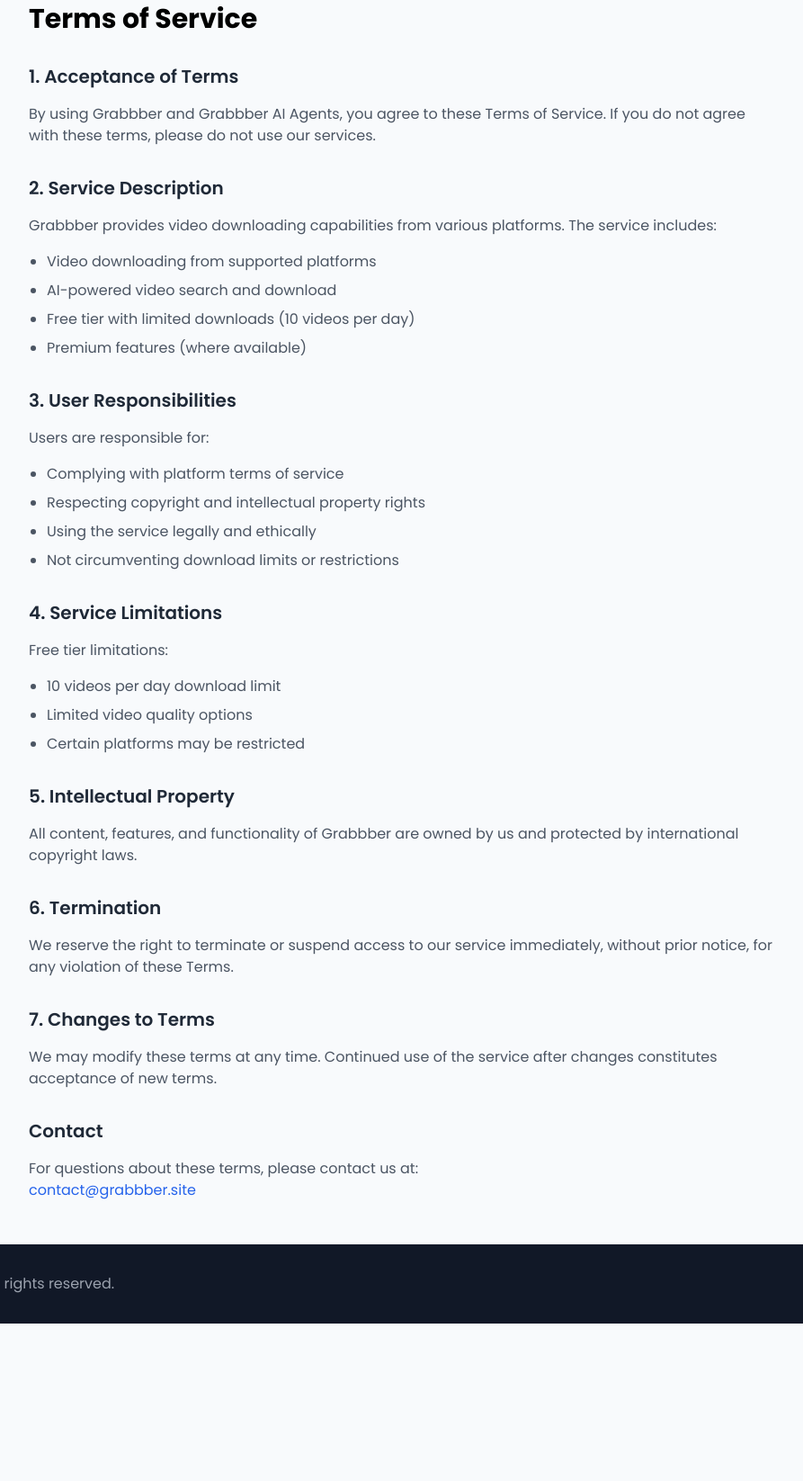
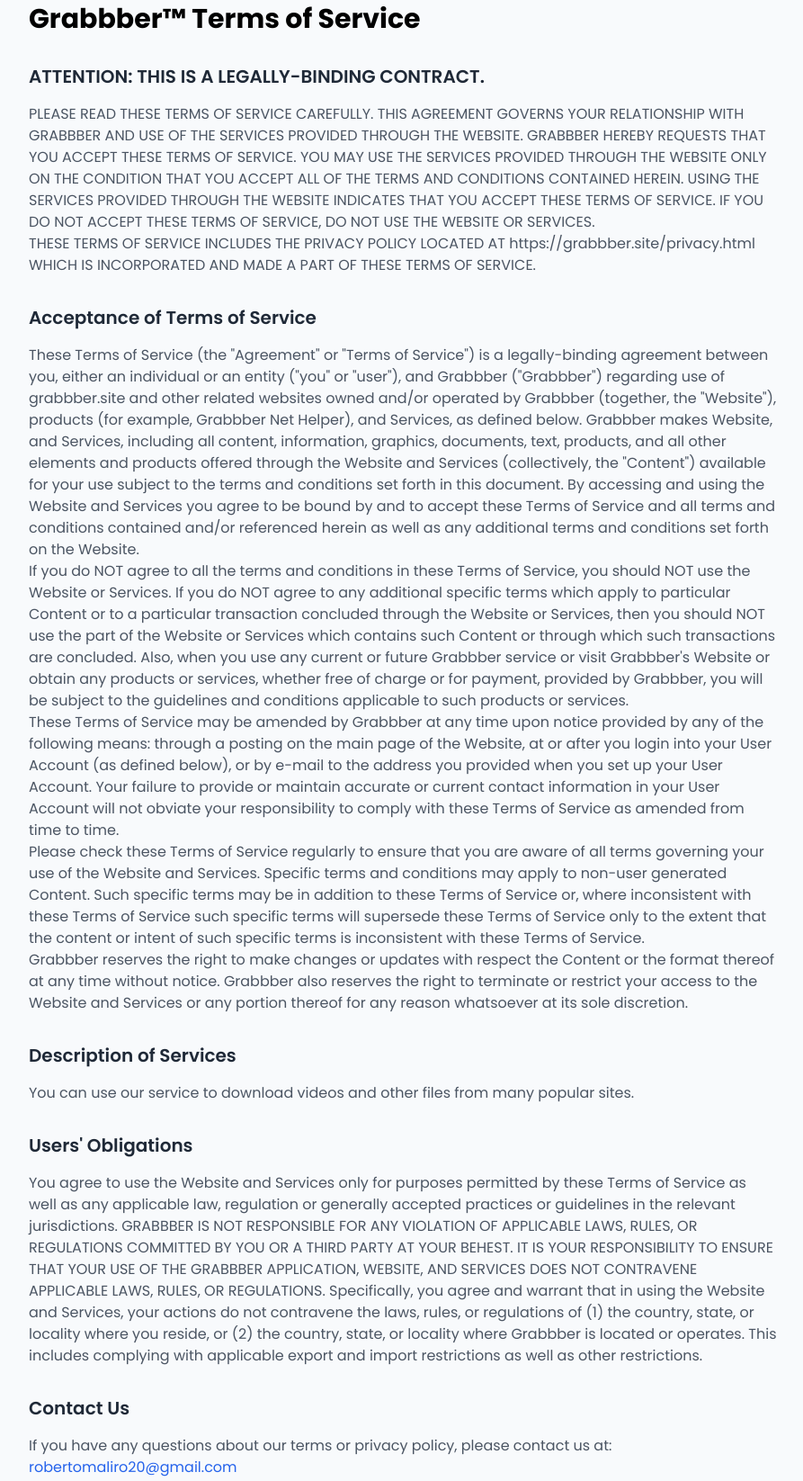
Before and after one commit to Malirobert/Gabber, a plain HTML site: page terms.html in a window 1280 px wide. Shown: the part 133-1779 px from the top of the page at 90% size, without its empty margins (192-1085 px from the left). Before the commit the page ends 1604 px from the top, so only its background shows below. Drawn offline with nearby package versions, Linux system fonts and the light colour scheme.

Commit message:
Update terms.html

```diff
--- a/terms.html
+++ b/terms.html
@@ -3,6 +3,7 @@
 <head>
     <meta charset="UTF-8">
     <meta name="viewport" content="width=device-width, initial-scale=1.0">
+    <meta name="robots" content="noindex, nofollow">
     <title>Terms of Service - Grabbber</title>
     <link rel="icon" type="image/png" href="images/grabbber.png">
     <script src="https://cdn.tailwindcss.com"></script>
@@ -31,7 +32,7 @@
                     </div>
                     <span class="ml-2 text-2xl font-bold text-blue-600">Grabbber</span>
                 </div>
-                <a href="index.html" class="text-gray-600 hover:text-blue-600 transition">
+                <a href="https://grabbber.site/" class="text-gray-600 hover:text-blue-600 transition">
                     <i class="fas fa-home mr-2"></i>Home
                 </a>
             </div>
@@ -40,65 +41,33 @@
 
     <!-- Main Content -->
     <main class="max-w-4xl mx-auto px-4 sm:px-6 lg:px-8 py-12">
-        <h1 class="text-3xl font-bold mb-8">Terms of Service</h1>
-
+        <h1 class="text-3xl font-bold mb-8">Grabbber™ Terms of Service</h1>
         <div class="space-y-8 text-gray-600">
             <section>
-                <h2 class="text-xl font-semibold mb-4 text-gray-800">1. Acceptance of Terms</h2>
-                <p>By using Grabbber and Grabbber AI Agents, you agree to these Terms of Service. If you do not agree with these terms, please do not use our services.</p>
+                <h2 class="text-xl font-semibold mb-4 text-gray-800">ATTENTION: THIS IS A LEGALLY-BINDING CONTRACT.</h2>
+                <p>PLEASE READ THESE TERMS OF SERVICE CAREFULLY. THIS AGREEMENT GOVERNS YOUR RELATIONSHIP WITH GRABBBER AND USE OF THE SERVICES PROVIDED THROUGH THE WEBSITE. GRABBBER HEREBY REQUESTS THAT YOU ACCEPT THESE TERMS OF SERVICE. YOU MAY USE THE SERVICES PROVIDED THROUGH THE WEBSITE ONLY ON THE CONDITION THAT YOU ACCEPT ALL OF THE TERMS AND CONDITIONS CONTAINED HEREIN. USING THE SERVICES PROVIDED THROUGH THE WEBSITE INDICATES THAT YOU ACCEPT THESE TERMS OF SERVICE. IF YOU DO NOT ACCEPT THESE TERMS OF SERVICE, DO NOT USE THE WEBSITE OR SERVICES.</p>
+                <p>THESE TERMS OF SERVICE INCLUDES THE PRIVACY POLICY LOCATED AT <a href="privacy.html">https://grabbber.site/privacy.html</a> WHICH IS INCORPORATED AND MADE A PART OF THESE TERMS OF SERVICE.</p>
             </section>
-
             <section>
-                <h2 class="text-xl font-semibold mb-4 text-gray-800">2. Service Description</h2>
-                <p class="mb-4">Grabbber provides video downloading capabilities from various platforms. The service includes:</p>
-                <ul class="list-disc pl-5 space-y-2">
-                    <li>Video downloading from supported platforms</li>
-                    <li>AI-powered video search and download</li>
-                    <li>Free tier with limited downloads (10 videos per day)</li>
-                    <li>Premium features (where available)</li>
-                </ul>
+                <h2 class="text-xl font-semibold mb-4 text-gray-800">Acceptance of Terms of Service</h2>
+                <p>These Terms of Service (the "Agreement" or "Terms of Service") is a legally-binding agreement between you, either an individual or an entity ("you" or "user"), and Grabbber ("Grabbber") regarding use of grabbber.site and other related websites owned and/or operated by Grabbber (together, the "Website"), products (for example, Grabbber Net Helper), and Services, as defined below. Grabbber makes Website, and Services, including all content, information, graphics, documents, text, products, and all other elements and products offered through the Website and Services (collectively, the "Content") available for your use subject to the terms and conditions set forth in this document. By accessing and using the Website and Services you agree to be bound by and to accept these Terms of Service and all terms and conditions contained and/or referenced herein as well as any additional terms and conditions set forth on the Website.</p>
+                <p>If you do NOT agree to all the terms and conditions in these Terms of Service, you should NOT use the Website or Services. If you do NOT agree to any additional specific terms which apply to particular Content or to a particular transaction concluded through the Website or Services, then you should NOT use the part of the Website or Services which contains such Content or through which such transactions are concluded. Also, when you use any current or future Grabbber service or visit Grabbber's Website or obtain any products or services, whether free of charge or for payment, provided by Grabbber, you will be subject to the guidelines and conditions applicable to such products or services.</p>
+                <p>These Terms of Service may be amended by Grabbber at any time upon notice provided by any of the following means: through a posting on the main page of the Website, at or after you login into your User Account (as defined below), or by e-mail to the address you provided when you set up your User Account. Your failure to provide or maintain accurate or current contact information in your User Account will not obviate your responsibility to comply with these Terms of Service as amended from time to time.</p>
+                <p>Please check these Terms of Service regularly to ensure that you are aware of all terms governing your use of the Website and Services. Specific terms and conditions may apply to non-user generated Content. Such specific terms may be in addition to these Terms of Service or, where inconsistent with these Terms of Service such specific terms will supersede these Terms of Service only to the extent that the content or intent of such specific terms is inconsistent with these Terms of Service.</p>
+                <p>Grabbber reserves the right to make changes or updates with respect the Content or the format thereof at any time without notice. Grabbber also reserves the right to terminate or restrict your access to the Website and Services or any portion thereof for any reason whatsoever at its sole discretion.</p>
             </section>
-
             <section>
-                <h2 class="text-xl font-semibold mb-4 text-gray-800">3. User Responsibilities</h2>
-                <p class="mb-4">Users are responsible for:</p>
-                <ul class="list-disc pl-5 space-y-2">
-                    <li>Complying with platform terms of service</li>
-                    <li>Respecting copyright and intellectual property rights</li>
-                    <li>Using the service legally and ethically</li>
-                    <li>Not circumventing download limits or restrictions</li>
-                </ul>
+                <h2 class="text-xl font-semibold mb-4 text-gray-800">Description of Services</h2>
+                <p>You can use our service to download videos and other files from many popular sites.</p>
             </section>
-
             <section>
-                <h2 class="text-xl font-semibold mb-4 text-gray-800">4. Service Limitations</h2>
-                <p class="mb-4">Free tier limitations:</p>
-                <ul class="list-disc pl-5 space-y-2">
-                    <li>10 videos per day download limit</li>
-                    <li>Limited video quality options</li>
-                    <li>Certain platforms may be restricted</li>
-                </ul>
+                <h2 class="text-xl font-semibold mb-4 text-gray-800">Users' Obligations</h2>
+                <p>You agree to use the Website and Services only for purposes permitted by these Terms of Service as well as any applicable law, regulation or generally accepted practices or guidelines in the relevant jurisdictions. GRABBBER IS NOT RESPONSIBLE FOR ANY VIOLATION OF APPLICABLE LAWS, RULES, OR REGULATIONS COMMITTED BY YOU OR A THIRD PARTY AT YOUR BEHEST. IT IS YOUR RESPONSIBILITY TO ENSURE THAT YOUR USE OF THE GRABBBER APPLICATION, WEBSITE, AND SERVICES DOES NOT CONTRAVENE APPLICABLE LAWS, RULES, OR REGULATIONS. Specifically, you agree and warrant that in using the Website and Services, your actions do not contravene the laws, rules, or regulations of (1) the country, state, or locality where you reside, or (2) the country, state, or locality where Grabbber is located or operates. This includes complying with applicable export and import restrictions as well as other restrictions.</p>
             </section>
-
             <section>
-                <h2 class="text-xl font-semibold mb-4 text-gray-800">5. Intellectual Property</h2>
-                <p>All content, features, and functionality of Grabbber are owned by us and protected by international copyright laws.</p>
-            </section>
-
-            <section>
-                <h2 class="text-xl font-semibold mb-4 text-gray-800">6. Termination</h2>
-                <p>We reserve the right to terminate or suspend access to our service immediately, without prior notice, for any violation of these Terms.</p>
-            </section>
-
-            <section>
-                <h2 class="text-xl font-semibold mb-4 text-gray-800">7. Changes to Terms</h2>
-                <p>We may modify these terms at any time. Continued use of the service after changes constitutes acceptance of new terms.</p>
-            </section>
-
-            <section>
-                <h2 class="text-xl font-semibold mb-4 text-gray-800">Contact</h2>
-                <p>For questions about these terms, please contact us at:</p>
-                <a href="mailto:contact@grabbber.site" class="text-blue-600 hover:text-blue-800 transition">contact@grabbber.site</a>
+                <h2 class="text-xl font-semibold mb-4 text-gray-800">Contact Us</h2>
+                <p>If you have any questions about our terms or privacy policy, please contact us at:</p>
+                <a href="mailto:robertomaliro20@gmail.com" class="text-blue-600 hover:text-blue-800 transition">robertomaliro20@gmail.com</a>
             </section>
         </div>
     </main>
@@ -109,7 +78,7 @@
             <div class="flex justify-between items-center">
                 <p class="text-gray-400">&copy; 2025 Grabbber All rights reserved.</p>
                 <div class="space-x-4">
-                    <a href="privacy.html" class="text-gray-400 hover:text-white transition">Privacy</a>
+                    <a href="terms.html" class="text-gray-400 hover:text-white transition">Terms</a>
                     <a href="insights.html" class="text-gray-400 hover:text-white transition">Insights</a>
                 </div>
             </div>
```
